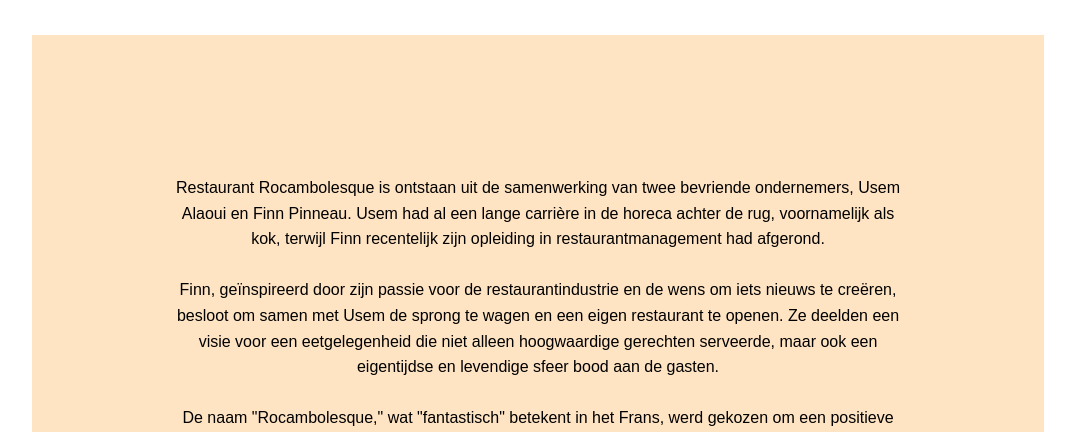
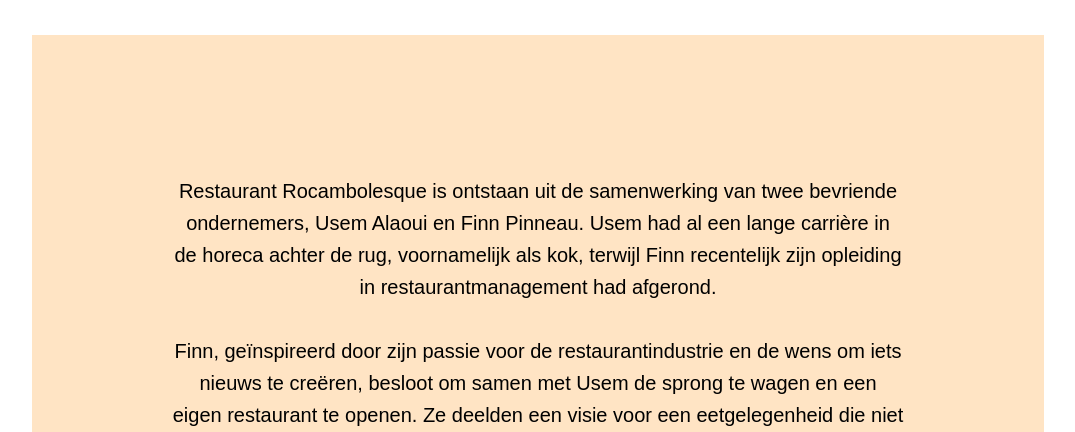
Before and after one commit to Yulkazs/rocambolesque, a PHP site: page /app/views/geschiedenis/index.php in a window 1280 px wide. Shown: the part 513-945 px from the top of the page, without its empty margins (102-1177 px from the left). Run offline with PHP 8.4, Linux system fonts and the light colour scheme; a stand-in replaces the project's code that opens the database connection.

Commit message:
fontsize change

```diff
--- a/public/css/paginas/geschiedenis.css
+++ b/public/css/paginas/geschiedenis.css
@@ -44,12 +44,12 @@ body .wrapper1 .container1 {
   width: 80%;
   height: 150%;
   font-family: "Poppins", sans-serif;
-  font-size: 50px;
   line-height: 1.6;
 }
 body .wrapper1 p {
   background-color: bisque;
   padding: 140px;
+  font-size: 20px;
 }
 body * {
   box-sizing: border-box;
--- a/public/sass/paginas/geschiedenis.scss
+++ b/public/sass/paginas/geschiedenis.scss
@@ -39,13 +39,14 @@ body {
         width: 80%;
         height: 150%;
         font-family: 'Poppins', sans-serif;
-        font-size: 50px;
+
         line-height: 1.6;
       }
 
       p {
         background-color: bisque;
         padding: 140px;
+        font-size: 20px;
       }
     }
 
```
Also changed, not shown: 1 other file.
